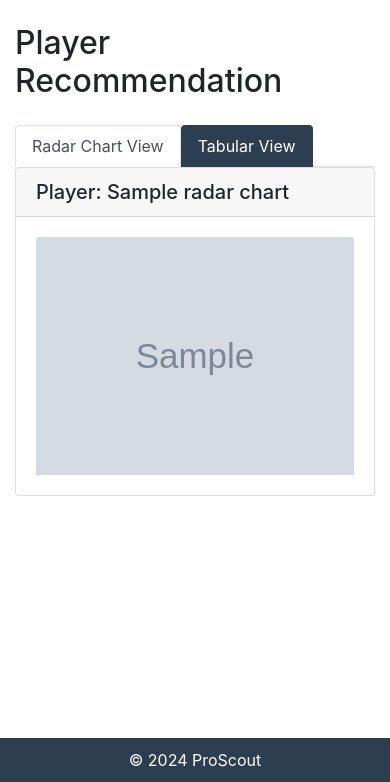
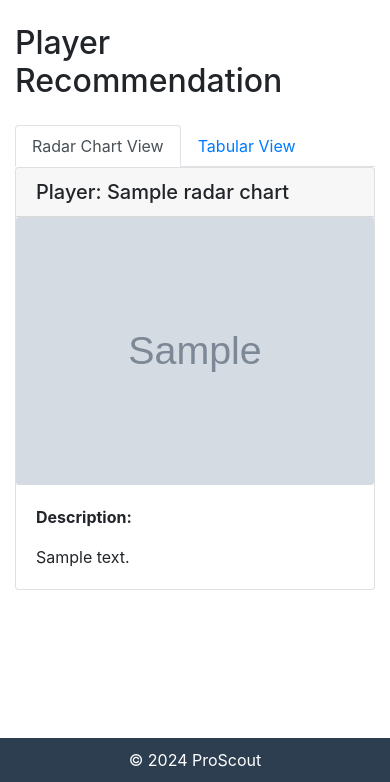
Before and after one commit to asheshh-lal/Scouting, a FastAPI app: template Scouting_app/src/templates/similar_players.html in a window 390 px wide. Shown: the part 62-844 px from the top of the page. Run offline with FastAPI, Linux system fonts and the light colour scheme; the template is opened without the code that fills it: most values are stand-ins (such as "Sample title", 1, 10 or a date in 2020); grey boxes marked "Sample" are stand-in pictures; some libraries are stand-ins or nearby versions.

Commit message:
WIP: LLM description

```diff
--- a/Scouting_app/src/main.py
+++ b/Scouting_app/src/main.py
@@ -1,7 +1,10 @@
 import os
 import csv
-import asyncio
-import aiosqlite
+import pathlib
+import textwrap
+import markdown
+import markdown2
+
 import numpy as np
 import pandas as pd
 import matplotlib.pyplot as plt
@@ -9,15 +12,23 @@ from fastapi import FastAPI, HTTPException, Request, Form
 from fastapi.staticfiles import StaticFiles
 from fastapi.templating import Jinja2Templates
 from fastapi.responses import HTMLResponse
+
+import asyncio
+import aiosqlite
 from aiosqlite import connect as aiosqlite_connect
+
 from sklearn.preprocessing import MinMaxScaler
 from sklearn.metrics.pairwise import cosine_similarity
+
+import google.generativeai as genai
+from gemini import Gemini
 from mplsoccer import Radar, FontManager, grid
 
 DATABASE_URL = "player.db"
 app = FastAPI()
 templates = Jinja2Templates(directory="templates")
 app.mount("/static", StaticFiles(directory="static"), name="static")
+templates.env.filters["markdown"] = lambda text: markdown2.markdown(text)
 
 # Create lock to synchronize access to the database during startup
 database_lock = asyncio.Lock()
@@ -74,6 +85,7 @@ async def submit_player(request: Request, player: str = Form(...)):
     rk = row[0] if row else "No Rk found for this player"
     similar_players = await find_similar_players(rk)
     radar_charts = await generate_radar_charts(similar_players, rk)
+
     return templates.TemplateResponse("similar_players.html", {"request": request, "radar_charts": radar_charts, "players": similar_players})
 
 async def find_similar_players(player_id):
@@ -219,6 +231,72 @@ async def generate_radar_charts(similar_players_cluster_df, player_id):
         plt.savefig(img_path)
         plt.close()
         img_path_for_template = f'RadarChart_{player_name}.png'
-        radar_charts.append((player_name, img_path_for_template))
+
+        description = fetch_gemini_results(similar_players_cluster_df, player_id)
+        if description:
+            description = markdown2.markdown(description)
+        else:
+            description = "<p>No description available.</p>"
+        radar_charts.append((player_name, img_path_for_template, description))
 
     return radar_charts
+
+def generate_prompt(row):
+    prompt = f"Player {row['Player']} has good shooting attribute. Create a short player report. limit to 100 words"
+    return prompt
+
+
+def fetch_gemini_results(similar_players_cluster_df, player_id):
+    # Using gemini-1.0-pro, the first one seems to be limited bruh :(
+    model = genai.GenerativeModel('gemini-pro')
+    os.environ['GOOGLE_API_KEY'] = "AIzaSyDqiBvz-_Ng3ZdUl53n1oViYF-tfx18RzM"
+    genai.configure(api_key=os.environ['GOOGLE_API_KEY'])
+
+    if player_id not in similar_players_cluster_df['Rk'].values:
+        return "Player with ID {player_id} not found in the database."
+
+    player_row = similar_players_cluster_df[similar_players_cluster_df['Rk'] == player_id].iloc[0]
+
+    if player_row['Pos'] in ['FW', 'MF,FW', 'FW,MF']:
+        params = [
+            'Expected xG', 'Standard Sh', 'Standard SoT%',
+            'Standard Sh/90', 'Aerial Duels Won%', 'Total Att',
+            'Total TotDist', 'Total PrgDist'
+        ]
+    elif player_row['Pos'] in ['DF', 'DF,FW', 'DF,MF', 'FW,DF']:
+        params = [
+            'Expected xG', 'Tackles Tkl', 'Tackles TklW',
+            'Tackles Def 3rd', 'Tackles Mid 3rd', 'Challenges Tkl%',
+            'Blocks Blocks', 'Blocks Pass'
+        ]
+    elif player_row['Pos'] == 'GK':
+        params = [
+            "Performance GA", "Performance SoTA", "Performance Saves",
+            "Performance Save%", "Performance CS", "Performance CS%",
+            "Penalty Kicks PKatt", "Penalty Kicks Save%"
+        ]
+    elif player_row['Pos'] in ['MF', 'MF,DF']:
+        params = [
+            'Expected xA', 'Progression PrgC', 'KP', '1/3', 'PPA',
+            'CrsPA', 'Total Cmp%', 'Total TotDist'
+        ]
+    else:
+        params = []
+
+    prompts = similar_players_cluster_df.apply(generate_prompt, axis=1)
+
+    responses = []
+
+    for prompt in prompts:
+        response = model.generate_content(prompt, stream=True)
+        response_text = ""
+        for chunk in response:
+            if chunk.parts:
+                for part in chunk.parts:
+                    response_text += part.text
+            else:
+                print("No valid parts found in the response.")
+        responses.append(response_text)
+
+    combined_response = "\n".join(responses)
+    return combined_response
--- a/Scouting_app/src/templates/similar_players.html
+++ b/Scouting_app/src/templates/similar_players.html
@@ -10,10 +10,10 @@ Player Recommendation
 <!-- Nav tabs -->
 <ul class="nav nav-tabs" id="myTab" role="tablist">
   <li class="nav-item">
-    <a class="nav-link navbar active" id="radar-tab" data-toggle="tab" href="#radar" role="tab" aria-controls="radar" aria-selected="true">Radar Chart View</a>
+    <a class="nav-link active" id="radar-tab" data-toggle="tab" href="#radar" role="tab" aria-controls="radar" aria-selected="true">Radar Chart View</a>
   </li>
   <li class="nav-item">
-    <a class="nav-link navbar" id="table-tab" data-toggle="tab" href="#table" role="tab" aria-controls="table" aria-selected="false">Tabular View</a>
+    <a class="nav-link" id="table-tab" data-toggle="tab" href="#table" role="tab" aria-controls="table" aria-selected="false">Tabular View</a>
   </li>
 </ul>
 
@@ -22,18 +22,28 @@ Player Recommendation
   <!-- Radar Chart View Tab -->
   <div class="tab-pane fade show active" id="radar" role="tabpanel" aria-labelledby="radar-tab">
     <div class="row">
-      {% for player_name, img_path_for_template in radar_charts %}
-      <div class="col-md-6">
+      {% for player_name, img_path_for_template, description in radar_charts %}
+      <div class="col-md-12 mb-4">
         <div class="card player-card">
           <h5 class="card-header">Player: {{ player_name }}</h5>
-          <div class="card-body">
-            <img src="../static/{{ img_path_for_template }}" class="card-img-top" alt="Radar Chart for {{ player_name }}">
+          <div class="row no-gutters">
+            <div class="col-md-6">
+              <img src="../static/{{ img_path_for_template }}" class="card-img" alt="Radar Chart for {{ player_name }}">
+            </div>
+            <div class="col-md-6">
+              <div class="card-body">
+                <p><strong>Description:</strong></p>
+                <div class="card-text">
+                    {{ description|safe }} {# Use "|safe" to render HTML content #}
+                </div>
+              </div>
+            </div>
           </div>
         </div>
       </div>
       {% endfor %}
     </div>
-    <div style="padding: 10px"></div>
+    <div style="margin-top: 50px;"></div>
   </div>
 
   <!-- Tabular View Tab -->
```
Also changed, not shown: Scouting_app/src/requirements.txt (+39 -55 lines).
